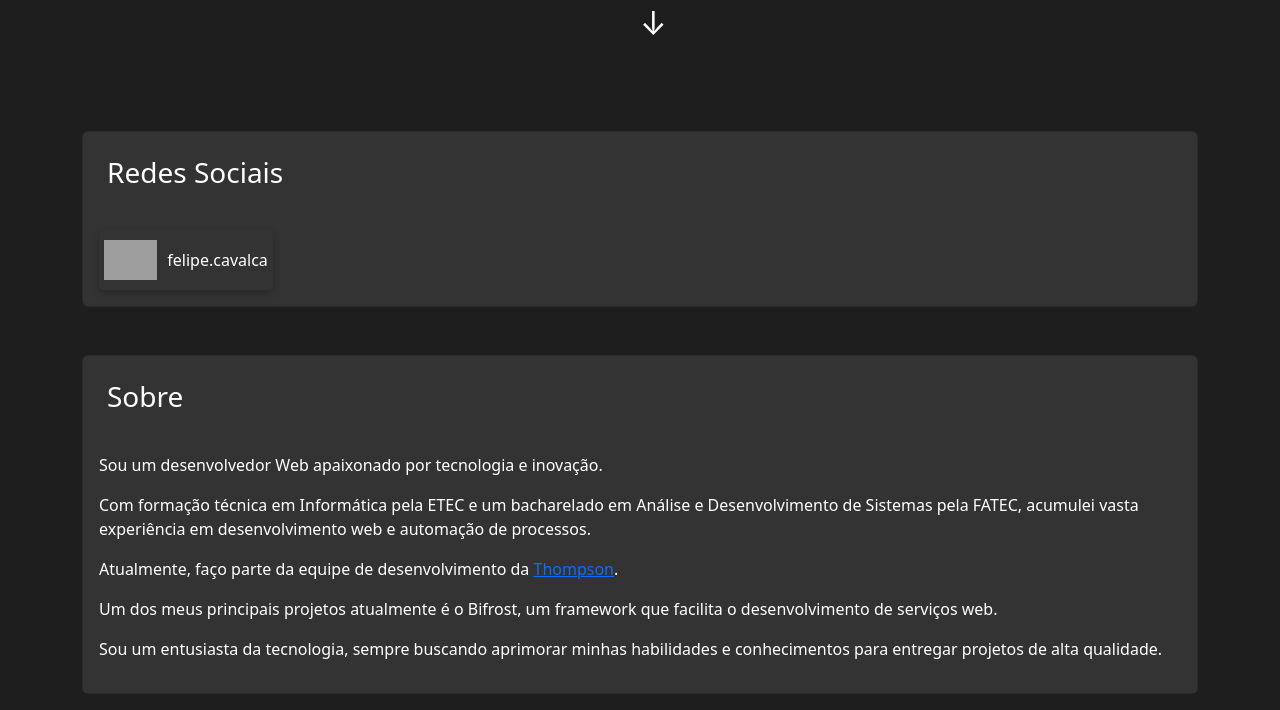
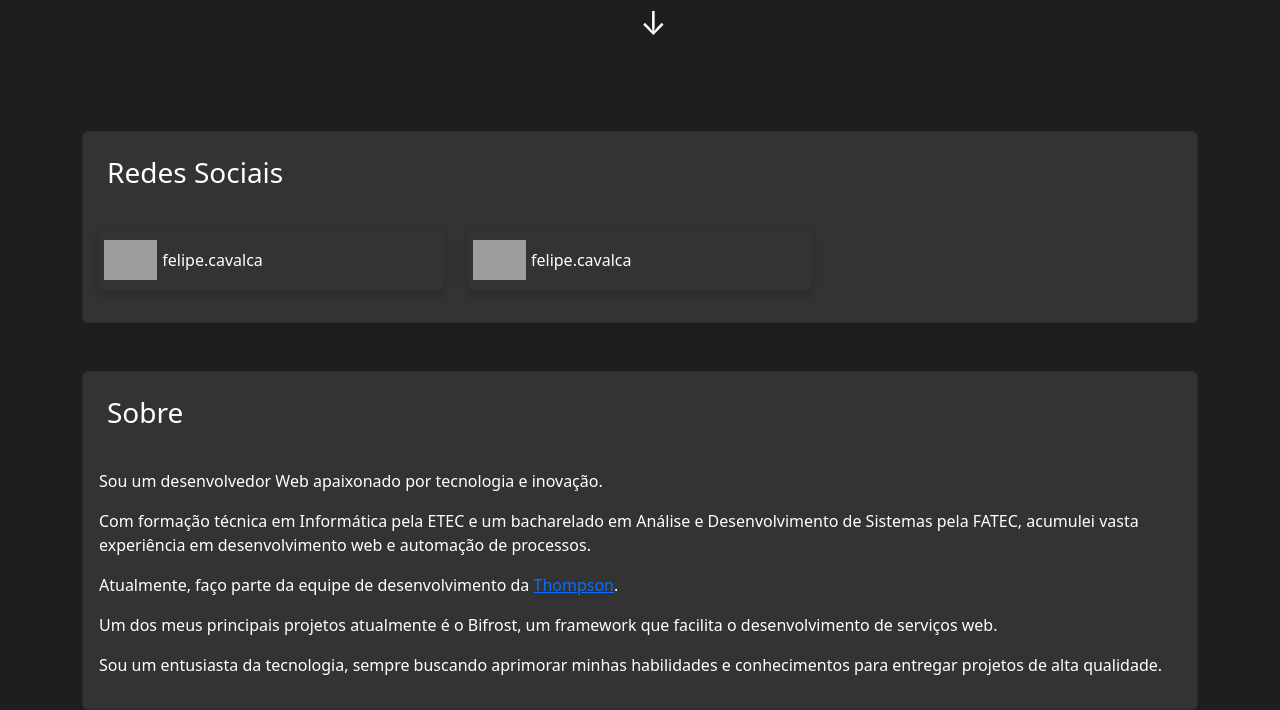
Before and after one commit to Felipe-Cavalca/felipecavalca.dev, a PHP site: page /pages/index.html in a window 1280 px wide. Shown: the part 717-1427 px from the top of the page. Run offline with PHP 8.4, Linux system fonts and the light colour scheme; grey boxes are pictures that could not be loaded.

Commit message:
Adicionando botão para o github

```diff
--- a/app/css/pages/index.css
+++ b/app/css/pages/index.css
@@ -44,11 +44,7 @@ img {
 
 /* Estilos para as redes sociais */
 
-.button-container {
-    display: inline-block;
-}
-
-.button {
+.social .button {
     background-color: #333;
     color: white;
     border-radius: 5px;
@@ -58,14 +54,19 @@ img {
     box-shadow: 0px 4px 8px rgba(0, 0, 0, 0.2);
     transition: transform 0.2s;
     text-decoration: none;
+    width: 100%;
 }
 
-.button .icon img {
-    margin-right: 10px;
+.social .button img {
+    margin-right: 5px;
     max-height: 40px;
 }
 
-.button:hover {
+.social .button:hover {
     transform: scale(1.05);
     background-color: #444;
 }
+
+.social .text {
+    font-size: 1rem;
+}
--- a/app/pages/index.html
+++ b/app/pages/index.html
@@ -26,18 +26,20 @@
     </div>
 
     <div class="container mt-5">
-        <div class="card bloco">
+        <div class="card bloco social">
             <h3 class="card-title m-4">Redes Sociais</h3>
             <div class="card-body row">
-                <div class="col-3">
-                    <div class="button-container">
-                        <a class="button" href="https://www.instagram.com/felipe.cavalca/" target="_blank">
-                            <span class="icon">
-                                <img src="https://img.icons8.com/?size=100&id=32292&format=png&color=000000" alt="Instagram">
-                            </span>
-                            <span class="text">felipe.cavalca</span>
-                        </a>
-                    </div>
+                <div class="col-sm-6 col-md-4 mb-3">
+                    <a class="button" href="https://www.instagram.com/felipe.cavalca/" target="_blank">
+                        <img src="https://img.icons8.com/?size=100&id=32292&format=png&color=000000" alt="Instagram">
+                        <span class="text">felipe.cavalca</span>
+                    </a>
+                </div>
+                <div class="col-sm-6 col-md-4 mb-3">
+                    <a class="button" href="https://github.com/Felipe-Cavalca/" target="_blank">
+                        <img src="https://img.icons8.com/?size=100&id=62856&format=png&color=000000" alt="Github">
+                        <span class="text">felipe.cavalca</span>
+                    </a>
                 </div>
             </div>
         </div>
```
